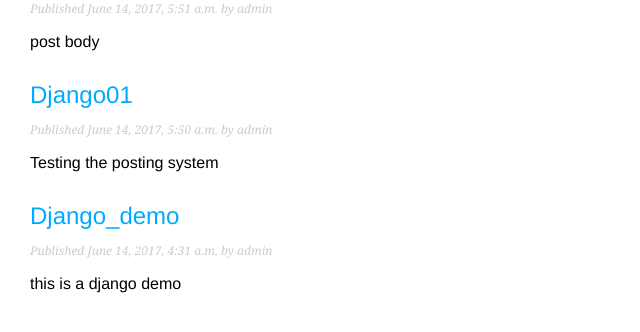
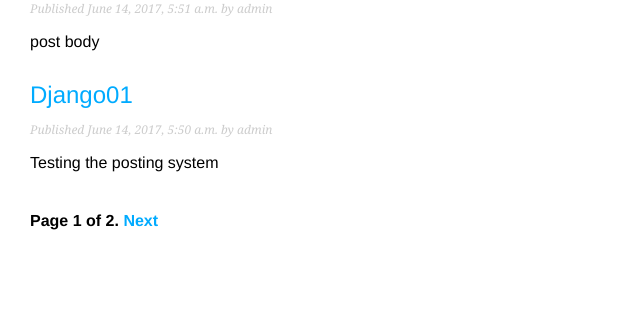
Before and after one commit to SuperJ64/djangoblog, a Django app: page /blog/ in a window 1280 px wide. Shown: the part 278-610 px from the top of the page, without its empty margins (0-640 px from the left). Run offline with Django 3.2, Linux system fonts and the light colour scheme; data comes from the database, SQL or seed files in the repository; both versions use the stored data as it was after the commit.

Commit message:
add pagination

```diff
--- a/blog/views.py
+++ b/blog/views.py
@@ -1,9 +1,21 @@
 from django.shortcuts import render, get_object_or_404
+from django.core.paginator import Paginator, EmptyPage, PageNotAnInteger
 from .models import Post
 
 def post_list(request):
-    posts= Post.published.all()
-    return render(request, 'blog/post/list.html', {'posts':posts})
+    object_list = Post.published.all()
+    paginator = Paginator(object_list, 3) #3 posts per page
+    page = request.GET.get('page')
+    try:
+        posts = paginator.page(page)
+    except PageNotAnInteger:
+        #If the page is not an integer deliver the first page
+        posts = paginator.page(1)
+    except EmptyPage:
+        #If page is out of range deliver the last page of results
+        posts = paginator.page(paginator.num_pages)
+    return render(request,'blog/post/list.html', {'page':page,
+                                                  'posts':posts})
 
 def post_detail(request, year, month, day, post):
     post = get_object_or_404(Post, slug=post,
--- /dev/null
+++ b/templates/blog/pagination.html
@@ -0,0 +1,17 @@
+
+<div class="pagination">
+    <span class="step-links">
+        {% if page.has_previous %}
+            <a href="?page={{ page.previous_page_number }}">Previous</a>
+        {% endif %}
+
+    <span class="current">
+        Page {{ page.number }} of {{ page.paginator.num_pages }}.
+    </span>
+
+    {% if page.has_next %}
+        <a href="?page={{ page.next_page_number }}">Next</a>
+    {% endif %}
+
+    </span>
+</div>
--- a/templates/blog/post/list.html
+++ b/templates/blog/post/list.html
@@ -10,4 +10,5 @@
         {{ post.body|truncatewords:30|linebreaks }}
     {% endfor %}
 
+    {% include "blog/pagination.html" with page=posts %}
 {% endblock %}
```
Also changed, not shown: db.sqlite3.
